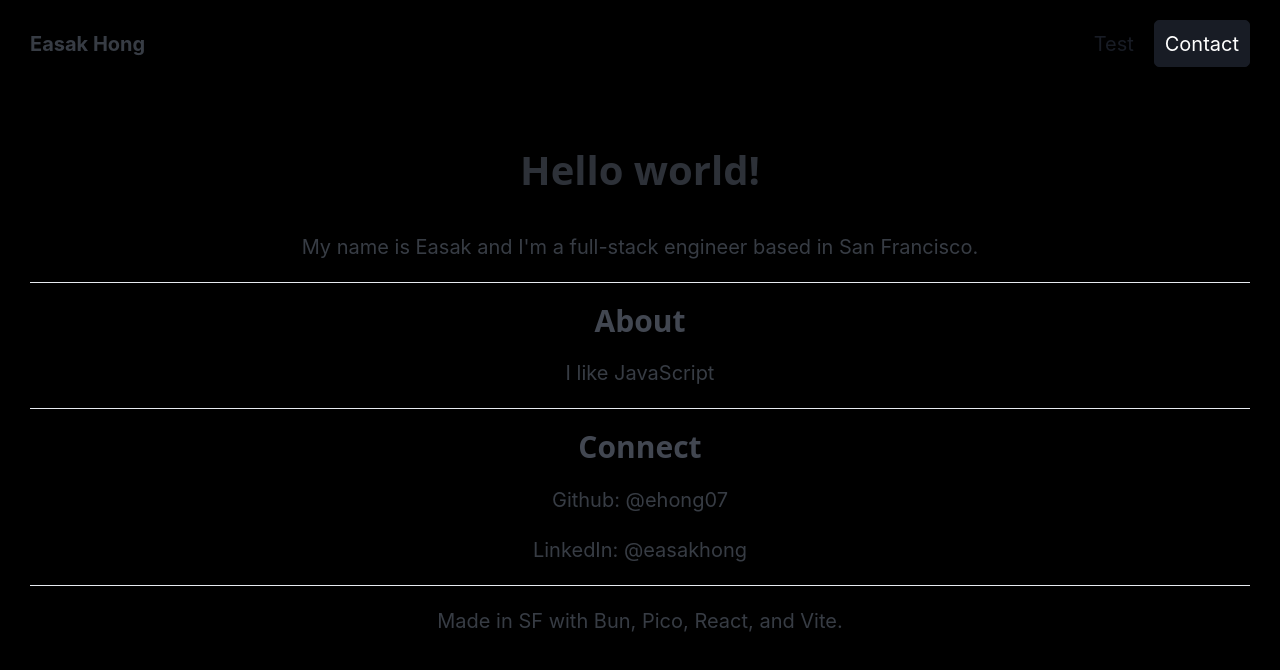
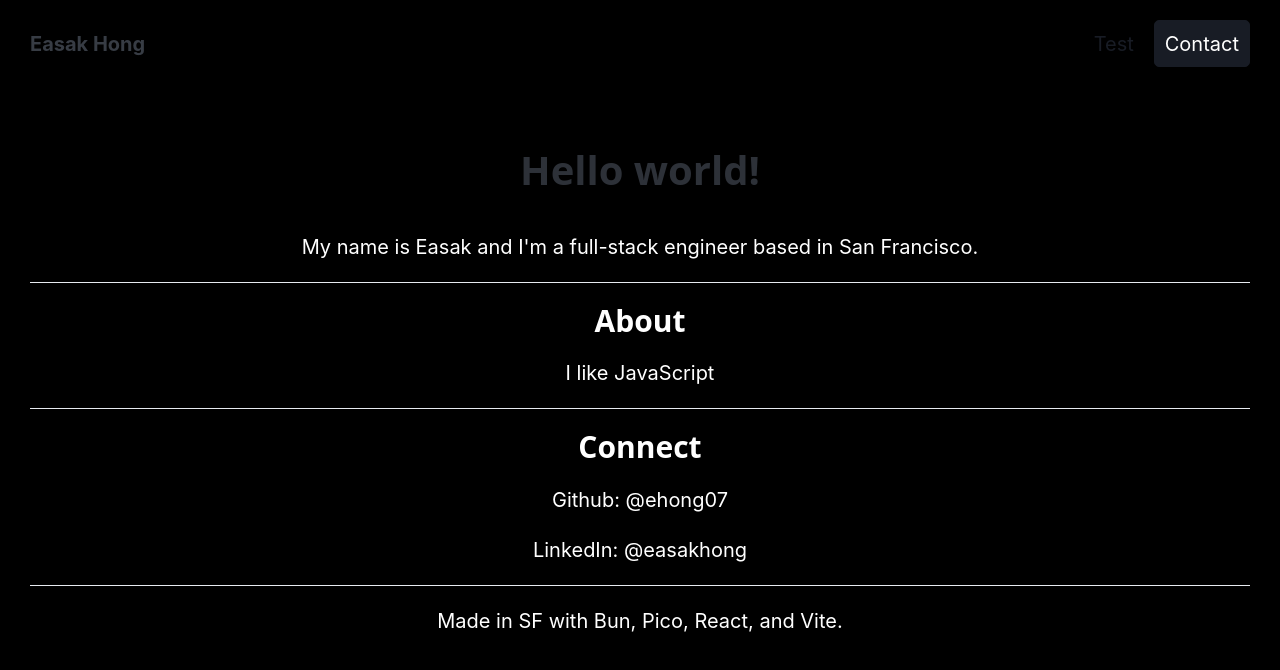
Before and after one commit to ehong07/page, a React (Vite) app in the folder app/: page / in a window 1280 px wide. Shown: the top 670 px of the page. Built offline with nearby package versions, Linux system fonts and the light colour scheme.

Commit message:
make font white

```diff
--- a/app/src/App.css
+++ b/app/src/App.css
@@ -7,6 +7,14 @@
 
 .greeting {
   padding: 1.5em 1.5em 0.5em;
+}
+
+.text {
+  color: #FFFFFF;
+}
+
+.title {
+  color: #FFFFFF;
 }
 
 /* .logo {
--- a/app/src/App.jsx
+++ b/app/src/App.jsx
@@ -6,22 +6,22 @@ function App() {
       <section className="hero">
         <div className="container">
           <h1 className="greeting">Hello world!</h1>
-          <p>My name is Easak and I&apos;m a full-stack engineer based in San Francisco.</p>
+          <p className="text">My name is Easak and I&apos;m a full-stack engineer based in San Francisco.</p>
         </div>
       </section>
       <hr />
       <section className="about">
         <div className="container">
-          <h3>About</h3>
-          <p>I like JavaScript</p>
+          <h3 className="title">About</h3>
+          <p className="text">I like JavaScript</p>
         </div>
       </section>
       <hr />
       <section className="social">
         <div className="container">
-          <h3>Connect</h3>
-          <p>Github: @ehong07</p>
-          <p>LinkedIn: @easakhong</p>
+          <h3 className="title">Connect</h3>
+          <p className="text">Github: @ehong07</p>
+          <p className="text">LinkedIn: @easakhong</p>
         </div>
       </section>
       <hr />
--- a/app/src/components/Footer.jsx
+++ b/app/src/components/Footer.jsx
@@ -2,7 +2,7 @@ function Footer() {
   return (
     <footer>
       <div className="container">
-        <p>Made in SF with Bun, Pico, React, and Vite.</p>
+        <p className="text">Made in SF with Bun, Pico, React, and Vite.</p>
       </div>
     </footer>
   )
```
